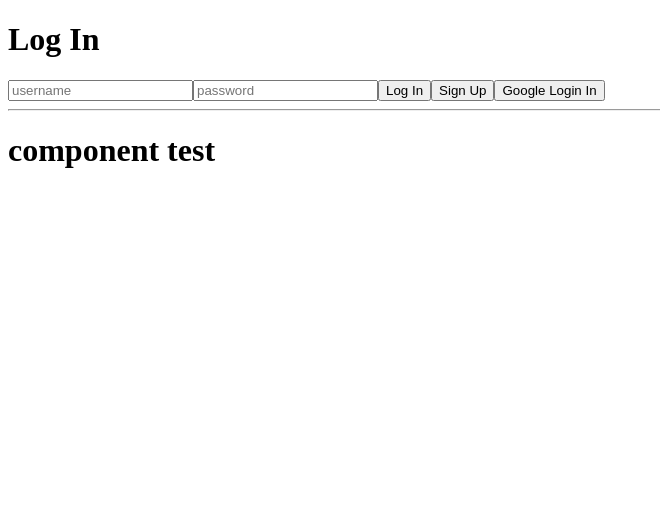
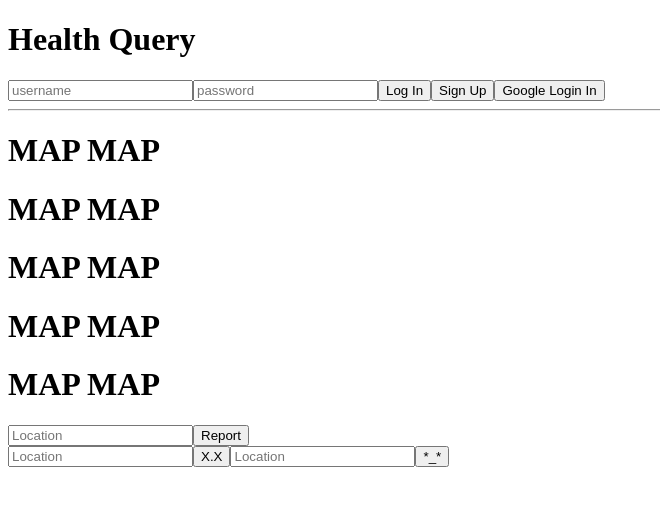
Before and after one commit to HealthSS/HealthQuery, a React app: page / in a window 1280 px wide. Shown: the top 506 px of the page, without its empty margins (0-660 px from the left). Built offline with nearby package versions, Linux system fonts and the light colour scheme.

Commit message:
Web pack / React Router

```diff
--- a/src/components/App.jsx
+++ b/src/components/App.jsx
@@ -35,6 +35,11 @@ export default function App() {
 function Home() {
   return (
     <div>
+      <h1>MAP MAP </h1>
+      <h1>MAP MAP </h1>
+      <h1>MAP MAP </h1>
+      <h1>MAP MAP </h1>
+      <h1>MAP MAP </h1>
       <Container/>
     </div>
   );
--- a/src/components/container.jsx
+++ b/src/components/container.jsx
@@ -20,7 +20,16 @@ class Container extends Component {
   render() {
       return(
           <div>
-              <h1> component test </h1>
+              <div id="reportButton">
+                <input type="text" placeholder="Location"/>
+                <button type="submit"> Report </button>
+              </div>
+              <div id="updateButton">
+                <input type="text" placeholder="Location"/>
+                <button type="submit"> X.X </button>
+                <input type="text" placeholder="Location"/>
+                <button type="submit"> *_* </button>
+              </div>
           </div>
       )
   }
--- a/src/index.html
+++ b/src/index.html
@@ -6,7 +6,7 @@
     <title>Document</title>
 </head>
 <body>
-<h1>Log In</h1>
+<h1 id='title'>Health Query</h1>
 <div id="app"></div>
 </body>
 </html>
```
Also changed, not shown: public/bundle.js.
